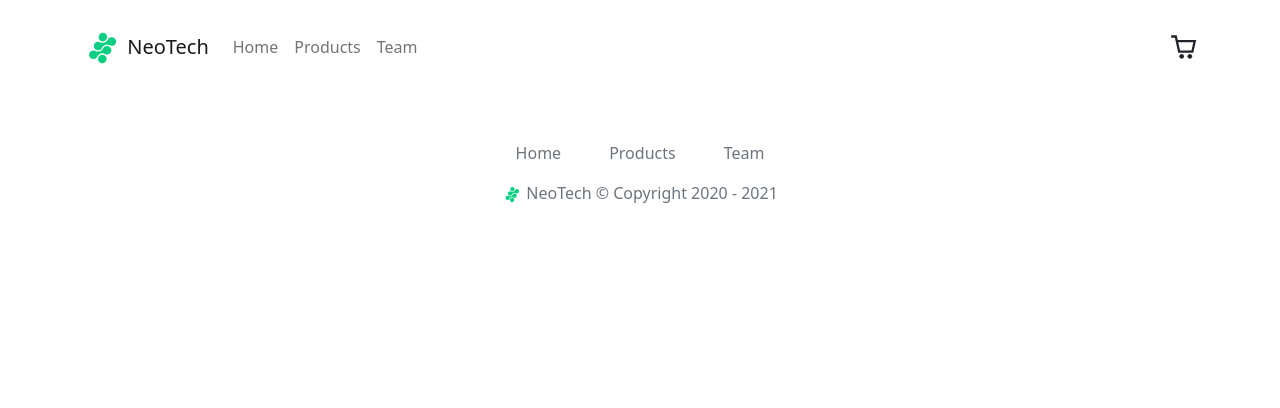
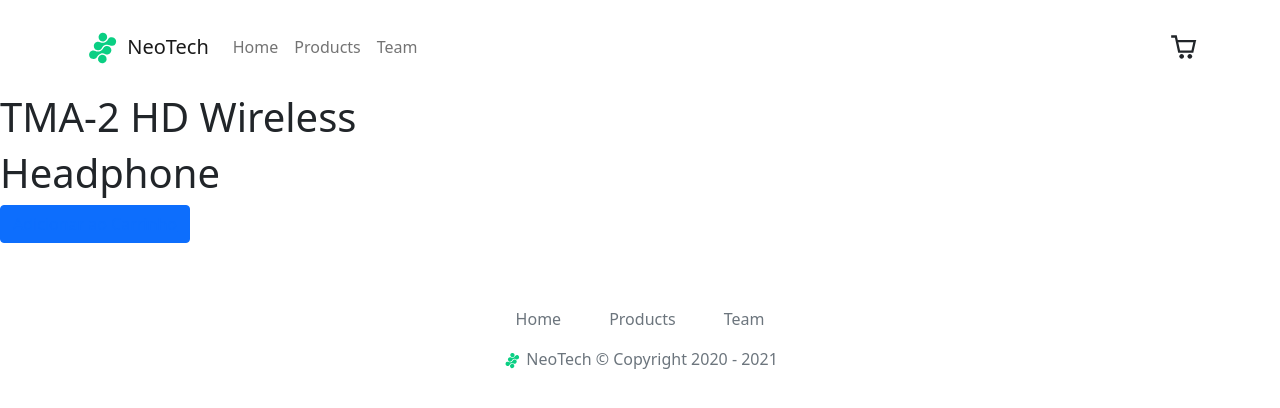
Before and after one commit to DH-ecommerce/Front-end-CTD-Commerce, a React (Create React App) app: page /products/1 in a window 1280 px wide. Shown: the top 408 px of the page. Built offline with nearby package versions, Linux system fonts and the light colour scheme; a web font is replaced by a local one.

Commit message:
lógica de encaminhar um produto para a página singleProduct e para adicionar ao shoppingCart

```diff
--- a/src/pages/Products/index.jsx
+++ b/src/pages/Products/index.jsx
@@ -1,5 +1,6 @@
 import Grid from '../components/Grid/index';
 import Filter from '../components/Filter';
+
 
 function Products() {
   return (
--- a/src/pages/ShoppingCart/index.jsx
+++ b/src/pages/ShoppingCart/index.jsx
@@ -5,9 +5,10 @@ import List from '../components/List';
 import Cart from '../components/Cart';
 import {Container, Button} from 'react-bootstrap';
 import "./style.scss"
+import {useState, useEffect} from 'react'
 
 export default function ShoppingCart() {
-  const [cartItems, setCartItems] = React.useState({});
+  const [cartItems, setCartItems] = useState({});
 
   const setItemCart = (product) => {
     !cartItems[product.id]
@@ -49,21 +50,48 @@ export default function ShoppingCart() {
           });
     }
   }
+
+  const productsLocalStorage = JSON.parse(localStorage.getItem("products"));
+
+  const productListReduce = productsLocalStorage != null ? productsLocalStorage.reduce((acc, {id, ...restProduct})=>({
+    ...acc,
+    [id]: {id, ...restProduct}
+  }), {}) : [];
+
+  const [cartItemsList, setCartItemsList] = useState(productListReduce);
+  const [cartItemsListEffect, setCartItemsListEffect] = useState();
+
+  function deleteItem (product) {
+    delete cartItemsList[product.id]
+    localStorage.setItem("products", JSON.stringify(productsLocalStorage.filter(p=>p.id !== product.id)))
+    setCartItemsList({ ...cartItemsList })
+  }
+
+  useEffect(() => {
+    function renderCartList(){
+
+      setCartItemsListEffect(
+          Object.values(cartItemsList).map((product, index) => (
+            <CardCart
+              product={product}
+              onAddItemCart={setItemCart}
+              onRemoveItemCart={removeItemCart}
+              key={`product-${index}`}
+              items={cartItems}
+              onDeleteItem={deleteItem}
+            />
+          ))
+        );
+    }
+    renderCartList();
+  }, [cartItemsList, cartItems]);
+
   return (
     <div className="shop-cart-container">
       <List>
-        {listProducts.map((product, index) => (
-          <CardCart
-            product={product}
-            onAddItemCart={setItemCart}
-            onRemoveItemCart={removeItemCart}
-            key={`product-${index}`}
-            items={cartItems}
-          />
-        ))}
+        {cartItemsListEffect}
       </List>
       <Cart items={cartItems} />
-
     </div>
   );
 }
--- a/src/pages/SingleProduct/index.jsx
+++ b/src/pages/SingleProduct/index.jsx
@@ -1,7 +1,58 @@
+import productList from '../components/Grid/assets/API';
+import { useEffect, useState } from 'react';
+import { useParams } from 'react-router-dom';
+import Swal from 'sweetalert2';
+import {Button} from 'react-bootstrap';
+import {Link} from 'react-router-dom'
+
+const productListReduce = productList.reduce((acc, {id, ...restProduct})=>({
+  ...acc,
+  [id]: {id, ...restProduct}
+}), {})
+
 
 function SingleProduct() {
+
+  const [product, setProduct] = useState({});
+  const { singleProduct } = useParams();
+
+  useEffect(() => {
+    async function loadProductData() {
+      try {
+        const productResponse = productListReduce[singleProduct];
+        setProduct(productResponse);
+      } catch (error) {
+        Swal.fire({
+          title: error,
+          icon: 'error',
+          text: error
+        })
+      }
+    }
+    loadProductData();
+  }, [singleProduct]);
+
+
+  let productsLocalStorage = localStorage.getItem("products");
+
+  if(productsLocalStorage == null){
+    productsLocalStorage = []
+    localStorage.setItem("products", JSON.stringify(productsLocalStorage));
+  } else {
+    productsLocalStorage = JSON.parse(localStorage.getItem("products"))
+  }
+
+
+  const addProductToLocalStorage = () => {
+      productsLocalStorage.push(productListReduce[singleProduct]);
+      localStorage.setItem("products", JSON.stringify(productsLocalStorage));
+  }
+
   return (
     <>
+      <h1>{product.title}</h1>
+      <h1>{product.category}</h1>
+      <Button onClick={addProductToLocalStorage}><Link productItem={productListReduce[singleProduct]} to={`/shoppingCart`}>Adicionar ao Carrinho</Link></Button>
     </>
   );
 }
--- a/src/pages/components/CardCart/index.jsx
+++ b/src/pages/components/CardCart/index.jsx
@@ -1,5 +1,5 @@
 import './style.scss';
-import { Col, Card } from 'react-bootstrap';
+import { Col, Card, Button } from 'react-bootstrap';
 import React from 'react';
 import bin from '../../../assets/imgs/delete_outline_black_24dp.svg';
 import add from '../../../assets/imgs/add_black_24dp.svg';
@@ -10,25 +10,26 @@ export default function CardCart({
   product,
   onAddItemCart,
   onRemoveItemCart,
+  onDeleteItem,
 }) {
   return (
     <Col sm={12}>
       <Card className='card_card'>
-        <Card.Img className='card_image' variant='top' src={product.image[0]} />
+        <Card.Img className='card_image' variant='top' src={product.img} />
         <Card.Body className='card_body'>
           <Card.Title className='card_title'>{product.title}</Card.Title>
           <Card.Text className='card_text'>USD {product.price}</Card.Text>
           <div className='btns-card-cart-div'>
             <div className='btn-quantity'>
-              <button onClick={onRemoveItemCart.bind(null, product.id)}>
+              <button className="btns-quantity" onClick={onRemoveItemCart.bind(null, product.id)}>
                 <img src={remove} alt='' />
               </button>
               <p className='quantity-p'>{items[product.id]?.quantity || 0}</p>
-              <button onClick={onAddItemCart.bind(null, product)}>
+              <button className="btns-quantity" onClick={onAddItemCart.bind(null, product)}>
                 <img src={add} alt='' />
               </button>
             </div>
-            <img className="bin-image" src={bin} alt='' />
+            <button className="bin-btn" onClick={onDeleteItem.bind(null, product)}><img  className="bin-image" src={bin} alt='' /></button>
           </div>
         </Card.Body>
       </Card>
--- a/src/pages/components/CardCart/style.scss
+++ b/src/pages/components/CardCart/style.scss
@@ -68,7 +68,7 @@
           width: 100px;
         }
 
-          button{
+          .btns-quantity{
             background: #FFFFFF;
             width: 30px;
             height: 30px;
@@ -81,11 +81,17 @@
           }
 
         }
-        .bin-image{
-          position: absolute;
-          right: 3%;
-          top: 15%;
+        .bin-btn{
+          border: none;
+          background-color: #FFFFFF;
+          .bin-image{
+            position: absolute;
+            right: 3%;
+            top: 15%;
+
+          }
         }
+
     }
   }
 }
--- a/src/pages/components/Grid/CardProduct/index.jsx
+++ b/src/pages/components/Grid/CardProduct/index.jsx
@@ -3,22 +3,38 @@ import React from 'react';
 import { BsFillStarFill } from "react-icons/bs"
 import Card from 'react-bootstrap/Card'
 import { BsThreeDotsVertical } from "react-icons/bs";
+import { Link } from 'react-router-dom';
 
 
-export default function CardProduct({ img, title, price, category }) {
+export default function CardProduct({ id, img, title, price, category }) {
   return (
     <>
+    <style  type="text/css">
+      {
+        `
+        .no-style{
+          color: black;
+          text-decoration: none;
+        }
+        `
+      }
 
-      <Card >
+    </style>
 
-        {<Card.Img  src={img} />}
-        <Card.Body>
+
+    <Card >
+        {
+          <Link  to={`/products/${id}`}><Card.Img  src={img} /></Link>
+          }
+
+          <Card.Body>
           <Card.Subtitle className="mb-2 text-muted">{category}</Card.Subtitle>
-          <Card.Title>{title}</Card.Title>
+          <Card.Title><Link className='no-style' to={`/products/${id}`}>{title}</Link></Card.Title>
           <Card.Subtitle className="mb-2 text-muted">BRL {price}</Card.Subtitle>
         </Card.Body>
 
-        <Card.Footer className="d-flex justify-content-between bg-white" >
+        <Link to={`/products/${id}`}>
+          <Card.Footer className="d-flex justify-content-between bg-white" >
           <div>
             <BsFillStarFill className='mb-1' style={{ color: 'gold' }} /><small className="text-muted"> 4.7</small>
           </div>
@@ -27,7 +43,9 @@ export default function CardProduct({ img, title, price, category }) {
             <small className="text-muted">38 Reviews<BsThreeDotsVertical /> </small>
           </div>
         </Card.Footer>
+        </Link>
       </Card>
+
     </>
 
   )
--- a/src/pages/components/Grid/assets/API.jsx
+++ b/src/pages/components/Grid/assets/API.jsx
@@ -11,9 +11,9 @@ const productList = [
     {
         id: 2,
         img: imgfone,
-        title: 'TMA-2 HD Wireless',
+        title: 'Teste hardware',
         price: 350,
-        category:'Headphone'
+        category:'Hardware'
     },
     {
         id: 3,
@@ -32,9 +32,9 @@ const productList = [
     {
         id: 5,
         img: imgfone,
-        title: 'TMA-2 HD Wireless',
+        title: 'Teste mouse',
         price: 350,
-        category:'Headphone'
+        category:'Mouse'
     },
     {
         id: 6,
--- a/src/pages/components/Grid/index.jsx
+++ b/src/pages/components/Grid/index.jsx
@@ -12,6 +12,7 @@ export default function CardGrid() {
             return (
               <Col md={3} sm={4} xs={6}>
                 <CardProduct
+                  id={id}
                   img={img}
                   title={title}
                   price={price}
```
Also changed, not shown: src/pages/components/CaroselSingleProductMobile/index.jsx (added, +10 -0 lines), src/pages/components/CaroselSingleProductMobile/style.scss (added), src/pages/components/Grid/CardProduct/index.scss (line endings or trailing spaces), src/pages/components/SingleProductMobile/index.jsx (added).
